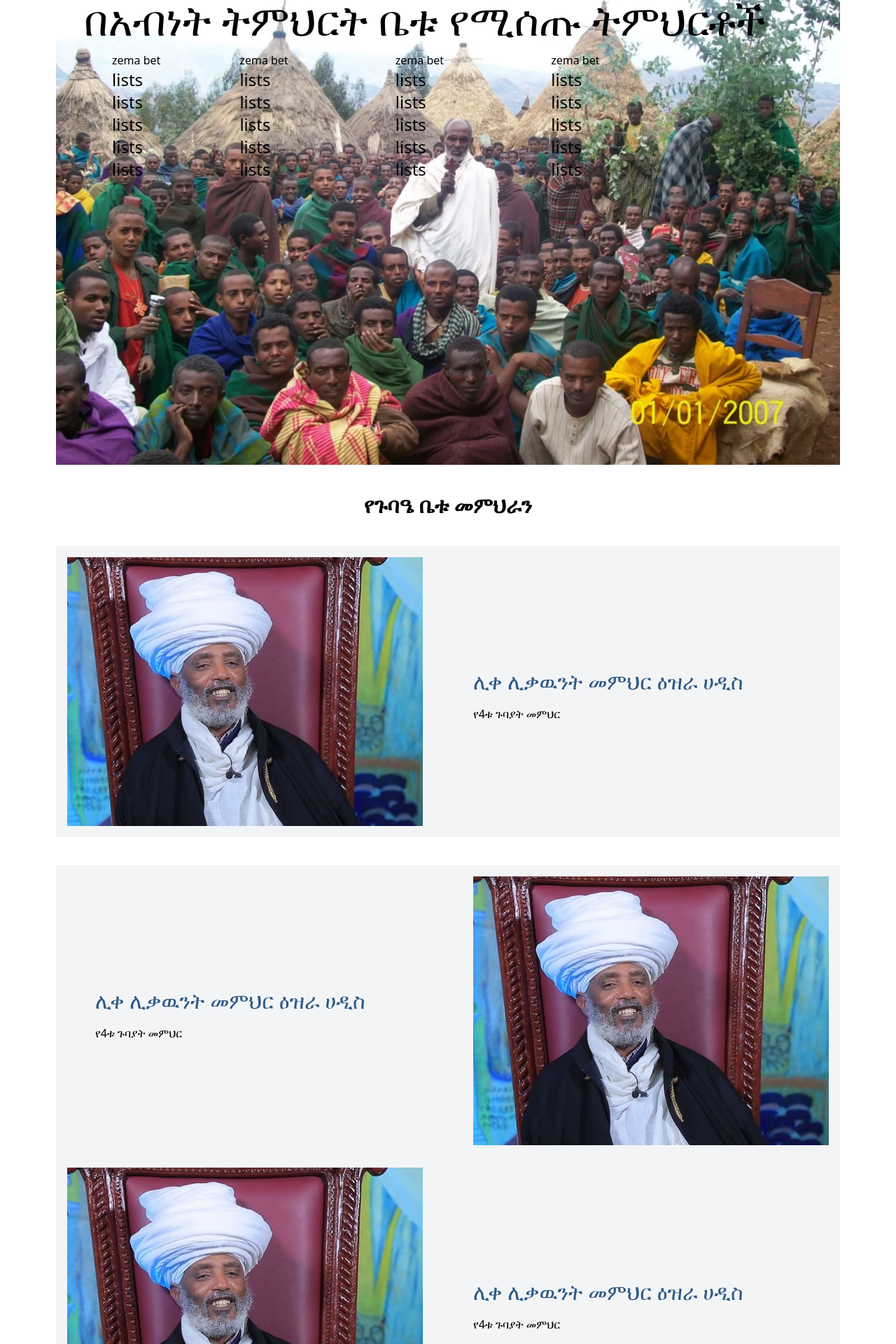
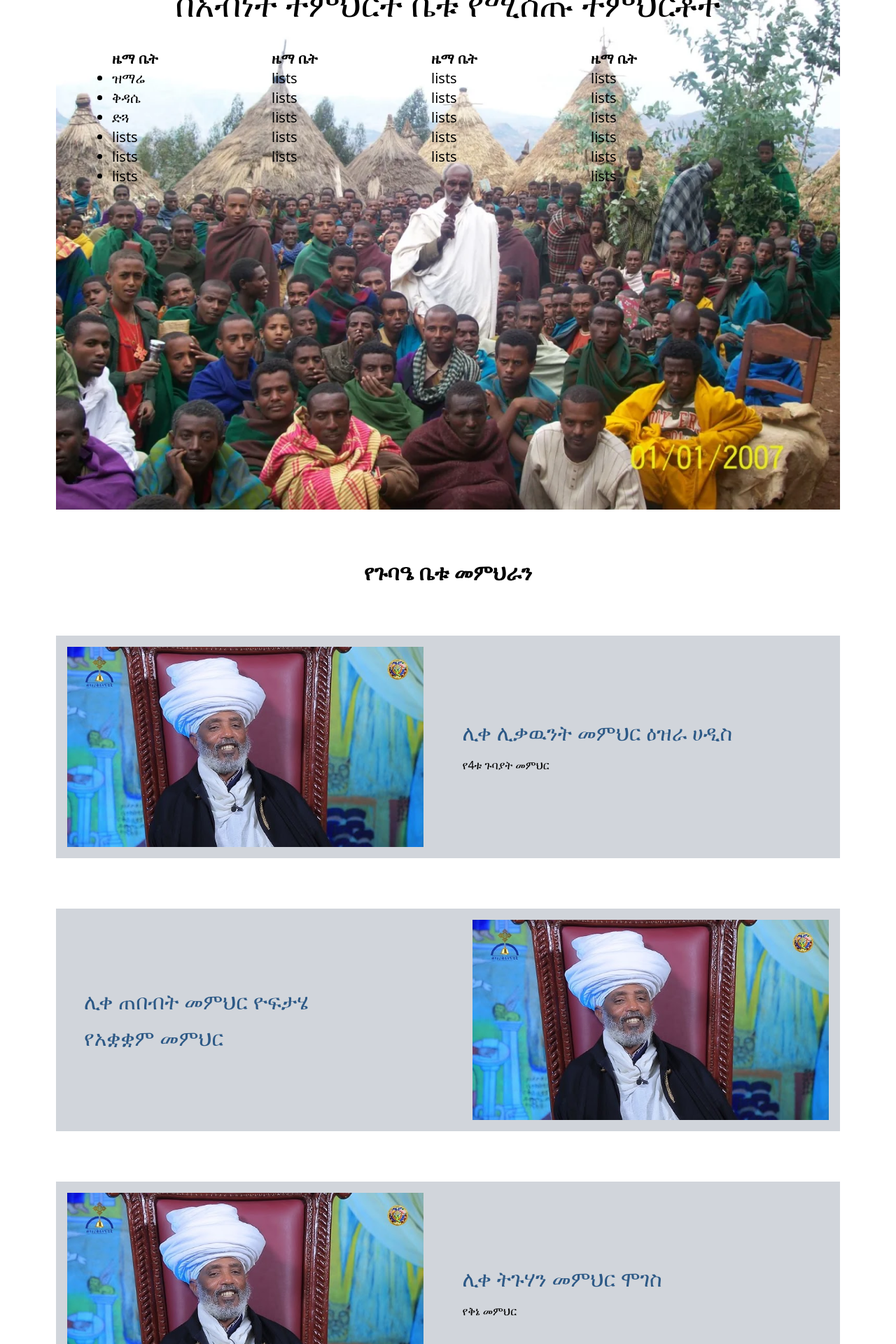
Before and after one commit to sel2127/Religious-IMS, a React (Create React App) app in the folder client/: page /abnet in a window 1280 px wide. Shown: the part 620-2540 px from the top of the page at 70% size. Built offline with nearby package versions, Linux system fonts and the light colour scheme.

Commit message:
abnet updated

```diff
--- a/client/src/pages/AbnetPage.jsx
+++ b/client/src/pages/AbnetPage.jsx
@@ -1,11 +1,14 @@
-import React from "react";
+
+import React from 'react';
+import likawuntizra from "../Images/likawuntizra.jpg";
 import abi from "../Images/abi.jpg";
-import likawuntizra from "../Images/likawuntizra.jpg";
 
-function AbnetPage() {
+
+const AbnetPage = () => {
   return (
-    <div>
-      <div className="lg:w-full">
+    <div className="w-full m-auto">
+
+      <div className="h-full w-full flex flex-col gap-8 mt-8 ">
       <div className=" p-5 ">
           <h1 className="text-3xl text-dark-blue font-bold mb-4 text-center justify-center mt-5">
             የአብነት ትምህርት ምንድን ነው?
@@ -15,18 +18,39 @@ function AbnetPage() {
             ሃይማኖታዊ ትምህርቶች እዉቀት የምናገኝበት ትልቁና ዋናው መንገድ ነው፡፡
           </p>
         </div>
+
+          <div className=" lg:w-full h-auto  text-black rounded-xl m-auto">
+            {/* <div className=" flex justify-start items-center ml-1 relative"> */}
             <div className="relative">
         <img
           src={abi}
           alt="Image"
           className="object-cover w-full h-full"
         />
-        <div className="absolute inset-0 flex flex-col mt-10 ml-10 ">
-          <h1 className="text-black text-2xl md:text-4xl lg:text-6xl mt-10">በአብነት ትምህርት ቤቱ የሚሰጡ ትምህርቶች</h1>
-          <div className="mt-10 hidden sm:grid sm:grid-cols-2 md:grid-cols-4 lg:grid-cols-5 gap-8 mt-4">
-            <div className="ml-10 ">
-              <h1>zema bet</h1>
-              <p className="text-black text-lg md:text-xl lg:text-2xl">
+        <div className=" absolute inset-0 flex flex-col m-auto">
+        <div className="mt-15  flex items-center justify-center ">
+  <h1 className="text-black text-xl md:text-xl lg:text-5xl text-center">
+    በአብነት ትምህርት ቤቱ የሚሰጡ ትምህርቶች
+  </h1>
+</div>
+          <div className=" hidden sm:grid sm:grid-cols-8 md:grid-cols-6 lg:grid-cols-5 gap-5  mt-10 ">
+            <div className="ml-20 m-auto ">
+              <h1 className='text-black text-lg md:text-xl lg:text-xl lg:font-semibold'>ዜማ ቤት</h1>
+              <p className="">
+                <ul className='list-disc lg:text-xl ' >
+                  <li className=''>ዝማሬ</li>
+                  <li>ቅዳሴ</li>
+                  <li>ድጓ</li>
+                  <li>lists</li>
+                  <li>lists</li>
+                  <li>lists</li>
+                </ul>
+              </p>
+            </div>
+
+            <div className="ml-20 ">
+            <h1 className=' text-black text-lg md:text-2xl lg:text-xl font-semibold'>ዜማ ቤት</h1>
+              <p className="text-black text-lg md:text-2xl lg:text-xl">
                 <ul >
                   <li>lists</li>
                   <li>lists</li>
@@ -36,10 +60,10 @@ function AbnetPage() {
                 </ul>
               </p>
             </div>
-            <div>
-            <h1>zema bet</h1>
+            <div className='ml-20'>
+            <h1 className=' text-black text-lg md:text-xl lg:text-xl font-semibold'>ዜማ ቤት</h1>
 
-              <p className="text-black text-lg md:text-xl lg:text-2xl">
+            <p className="text-black text-lg md:text-2xl lg:text-xl">
               <ul>
                   <li>lists</li>
                   <li>lists</li>
@@ -49,196 +73,102 @@ function AbnetPage() {
                 </ul>
               </p>
             </div>
-            <div>
-            <h1>zema bet</h1>
+            <div className='ml-20'>
+            <h1 className=' text-black text-lg md:text-xl lg:text-xl font-semibold'>ዜማ ቤት</h1>
 
-              <p className="text-black text-lg md:text-xl lg:text-2xl">
-              <ul>
+              <p className=" text-black  text-lg md:text-2xl lg:text-xl"><ul>
                   <li>lists</li>
                   <li>lists</li>
                   <li>lists</li>
                   <li>lists</li>
                   <li>lists</li>
-                </ul>
-              </p>
-            </div>
-            <div>
-            <h1>zema bet</h1>
+                  <li>lists</li>
 
-              <p className=" text-black  text-lg md:text-xl lg:text-2xl"><ul>
-                  <li>lists</li>
-                  <li>lists</li>
-                  <li>lists</li>
-                  <li>lists</li>
-                  <li>lists</li>
                 </ul></p>
             </div>
           </div>
         </div>
       </div>
-      <div className="grid grid-cols-1 sm:hidden mt-4">
-        <div className="text-black text-lg md:text-xl lg:text-2xl"><ul>
-                  <li>lists</li>
-                  <li>lists</li>
-                  <li>lists</li>
-                  <li>lists</li>
-                  <li>lists</li>
-                </ul></div>
-        <div className="text-black text-lg md:text-xl lg:text-2xl">
-          <ul>
-                  <li>lists</li>
-                  <li>lists</li>
-                  <li>lists</li>
-                  <li>lists</li>
-                  <li>lists</li>
-                </ul>
-                </div>
+
+            {/* </div> */}
+
           </div>
 
-
-
-      {/* <div className="relative">
-        <img
-          src={abi}
-          alt="Image"
-          className="object-cover w-full h-full ml-10 mt-5 px-5 mr-10"
-        />
-        <div className="absolute inset-0 flex flex-col justify-center items-center lg:w-full">
-          <h1 className="text-white text-2xl md:text-4xl lg:text-6xl">bet</h1>
-          <div className="hidden  sm:grid sm:grid-cols-2  lg:grid-cols-5 gap-8mt-4">
-              <div className="grid grid-cols-1 sm:grid-cols-2 md:grid-cols-3 lg:grid-cols-4 gap-4">
-              <p className="text-white text-lg md:text-xl lg:text-2xl">
-                <ul className='list-disc'>
-                  <li>lists</li>
-                  <li>lists</li>
-                  <li>lists</li>
-                  <li>lists</li>
-                  <li>lists</li>
-                </ul>
-              </p>
-            </div>
-            <div>
-              <p className="text-white text-lg md:text-xl lg:text-2xl">
-              <ul>
-                  <li>lists</li>
-                  <li>lists</li>
-                  <li>lists</li>
-                  <li>lists</li>
-                  <li>lists</li>
-                </ul>
-              </p>
-            </div>
-            <div>
-              <p className="text-white text-lg md:text-xl lg:text-2xl">
-              <ul>
-                  <li>lists</li>
-                  <li>lists</li>
-                  <li>lists</li>
-                  <li>lists</li>
-                  <li>lists</li>
-                </ul>
-              </p>
-            </div>
-            <div>
-              <p className="text-white text-lg md:text-xl lg:text-2xl"><ul>
-                  <li>lists</li>
-                  <li>lists</li>
-                  <li>lists</li>
-                  <li>lists</li>
-                  <li>lists</li>
-                </ul></p>
-            </div>
-          </div>
-        </div>
-      </div> */}
-      {/* <div className="grid grid-cols-1 sm:hidden mt-4">
-        <div className="text-white text-lg md:text-xl lg:text-2xl"><ul>
-                  <li>lists</li>
-                  <li>lists</li>
-                  <li>lists</li>
-                  <li>lists</li>
-                  <li>lists</li>
-                </ul></div>
-        <div className="text-white text-lg md:text-xl lg:text-2xl"><ul>
-                  <li>lists</li>
-                  <li>lists</li>
-                  <li>lists</li>
-                  <li>lists</li>
-                  <li>lists</li>
-                </ul></div>
-        <div className="text-white text-lg md:text-xl lg:text-2xl">Column 3</div>
-        <div className="text-white text-lg md:text-xl lg:text-2xl">Column 4</div>
-      </div> */}
           <div>
           <h1 className="text-3xl font-bold text-center mt-10">የጉባዔ ቤቱ መምህራን</h1>
         </div>
+        <div className='flex flex-col lg:flex-row bg-gray-300 mt-10'>
 
-        <div className='bg-gray-100 mt-10'>
-      <div className='flex flex-col   lg:flex-row'>
-      <div className='lg:w-1/2 p-4 sm:w-3/4'>
-          <div className='h-96 flex items-center justify-center overflow-hidden'>
-            <img src={likawuntizra} alt="Image" className="object-cover w-full h-full" />
+        <div className='lg:w-1/2 p-4 '>
+          <div className='h-auto flex items-center justify-center overflow-hidden'>
+          <img
+                src={likawuntizra}
+                alt=""
+                className="w-full h-full "
+              />
                </div>
         </div>
-        <div className="lg:w-1/2 p-4 lg:mt-40 sm:mt-10 ml-10 md:w-3/4">
-              <h1 className="text-3xl text-dark-blue mb-4 ">
+        <div className='lg:w-1/2  m-auto ml-10 items-center justify-center'>
+
+         <h1 className="text-3xl text-dark-blue mb-4  ">
                ሊቀ ሊቃዉንት መምህር ዕዝራ ሀዲስ
              </h1>
              <p className="">የ4ቱ ጉባያት መምህር</p>
                 </div>
 
+      </div>
+           <div className='flex flex-col lg:flex-row bg-gray-300 mt-10'>
+        <div className='  m-auto  lg:w-1/2   items-center justify-center lg:ml-10'>
+
+          <p className="text-3xl text-dark-blue mb-4 ">
+                ሊቀ ጠበብት መምህር ዮፍታሄ
+              </p>
+              <p className="text-3xl text-dark-blue">የአቋቋም መምህር</p>
 
                  </div>
-      </div>
-        <div className="mt-10">
-          <div className="bg-gray-100 flex flex-cols">
-            <div className="lg:w-1/2 p-4 lg:mt-40 sm:mt-10 ml-10 md:w-3/4">
-              <h1 className="text-3xl text-dark-blue mb-4 ">
-                ሊቀ ሊቃዉንት መምህር ዕዝራ ሀዲስ
-              </h1>
-              <p className="">የ4ቱ ጉባያት መምህር</p>
+        <div className='lg:w-1/2 p-4'>
+          <div className='h-uto flex items-center justify-center overflow-hidden'>
+          <img
+                src={likawuntizra}
+                alt=""
+                className="w-full h-full "
+              />          </div>
         </div>
 
-            <div className="lg:w-1/2 p-4 sm:w-3/4">
-              <div className="h-96 flex items-center justify-center overflow-hidden">
+      </div>
+
+          <div className='flex flex-col lg:flex-row bg-gray-300 mt-10'>
+
+        <div className='lg:w-1/2 p-4'>
+          <div className='h-auto flex items-center justify-center overflow-hidden'>
           <img
                 src={likawuntizra}
-                  alt="Image"
-                  className="object-cover w-full h-full"
+                alt=""
+                className="w-full h-full "
               />
                </div>
         </div>
-          </div>
+        <div className='lg:w-1/2  m-auto ml-10 items-center justify-center'>
+
+         <h1 className="text-3xl text-dark-blue mb-4  ">
+               ሊቀ ትጉሃን መምህር ሞገስ
+             </h1>
+             <p className="">የቅኔ መምህር</p>
                 </div>
 
-        <div className='bg-gray-100'>
-      <div className='flex flex-col   lg:flex-row'>
-      <div className='lg:w-1/2 p-4 sm:w-3/4'>
-          <div className='h-96 flex items-center justify-center overflow-hidden'>
-            <img src={likawuntizra} alt="Image" className="object-cover w-full h-full" />
       </div>
-        </div>
-        <div className="lg:w-1/2 p-4 lg:mt-40 sm:mt-10 ml-10 md:w-3/4">
-              <h1 className="text-3xl text-dark-blue mb-4 ">
-                ሊቀ ሊቃዉንት መምህር ዕዝራ ሀዲስ
-              </h1>
-              <p className="">የ4ቱ ጉባያት መምህር</p>
-            </div>
+      <div className=" p-5 ">
 
-
-      </div>
-      </div>
-       <div>
-        <div className=" p-5 ">
           <p className=" mr-10 ">
             የአብነት ትምህርት ማለት በኢትዮጵያ ኦርቶዶክስ ተዋሕዶ ቤተክርስቲያን ዉስጥ ቅድሚያ ከሚሰጣቸው እና ስለ
             ሃይማኖታዊ ትምህርቶች እዉቀት የምናገኝበት ትልቁና ዋናው መንገድ ነው፡፡
           </p>
         </div>
+
       </div>
-      </div>
+      {/* <Footer/> */}
     </div>
   );
-}
+};
 
 export default AbnetPage;
--- a/client/src/pages/feedback.js
+++ b/client/src/pages/feedback.js
@@ -3,7 +3,7 @@ const data=[
       id:1,
       name:"ማስተዋል",
       img:'/feedback/mast.jpg',
-      review:'ድህረገጻችሁ ጥሩ አገልግሎት እየሰጠን ይገኛል። ቆንጆ ስራ ነው የሰራችሁት። አሁን ደግሞ ከዚህ በበለጠ ተደራሽነታችሁን እንድታሰፉ እላለሁ አመሰግናለሁ።',
+      review:'ድህረገጻችሁ ጥሩ አገልግሎት እየሰጠን ይገኛል። ቆንጆ ስራ ነው የሰራችሁት። አሁን ደግሞ ከዚህ በበለጠ ተደራሽነታችሁን እንድታሰፉ እላለሁ አመሰግናለሁ ።',
       time:'10 minutes ago'
     },
     {
```
Also changed, not shown: client/src/Images/kolotmhrt.jpg.jfif (deleted). Lines whose indentation alone changed are shown as unchanged.
